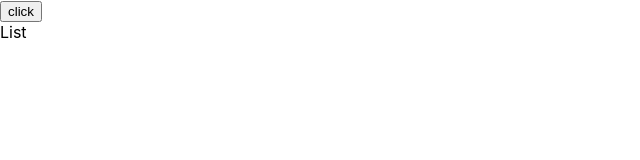
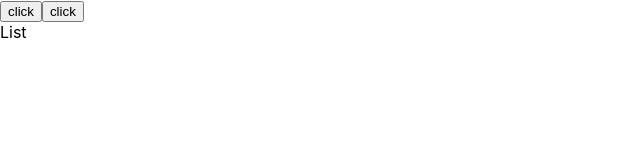
Before and after one commit to haileyham/FE-Study_Haileyham, a React (Create React App) app in the folder infinite-scroller/: page /List in a window 1280 px wide. Shown: the top 160 px of the page, without its empty margins (0-640 px from the left). Built offline with nearby package versions, Linux system fonts and the light colour scheme.

Commit message:
불러오기

```diff
--- a/infinite-scroller/src/pages/list/List.tsx
+++ b/infinite-scroller/src/pages/list/List.tsx
@@ -5,17 +5,35 @@ export default function List():JSX.Element {
     const [ref, inView] = useInView();
     const [page, setPage] = useState(0);
     const [products, setProducts] = useState<string[]>([]);
+    const [item, setItem] = useState<string>(); // 초기값을 null로 설정하고 객체 또는 null을 허용
+
 
     const repeat = () => {
         const repeatHello :string[] = Array(300).fill('hello');
         setProducts(repeatHello);
     }
 
+    const apiget = async () => {
+        try {
+          const response = await fetch('https://jsonplaceholder.typicode.com/posts?_start=10&_limit=10');
+          if (!response.ok) {
+            throw new Error('네트워크 오류'); // 오류 처리 예제
+          }
+          const json = await response.json();
+          console.log(json);
+          setItem(json.title);
+        } catch (error) {
+          console.error('에러 발생:', error);
+        }
+      };
+
     return (
         <>
             <button onClick={repeat}>click</button>
+            <button onClick={apiget}>click</button>
             {products?.map((a) => { return <div>{a}</div>})}
+        {item}
             <div>List</div>
         </>
-  )
+)
 }
```
